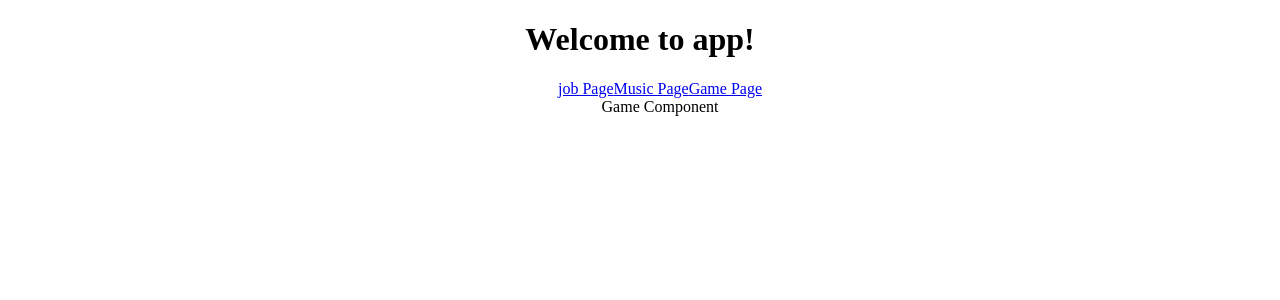
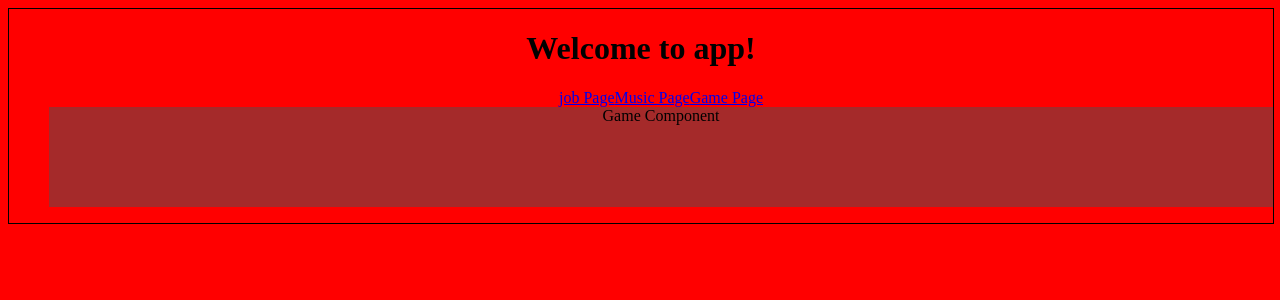
Before and after one commit to nasreddineskandrani/full-example-angular, an Angular app: page /game in a window 1280 px wide. Shown: the top 300 px of the page. Built offline with nearby package versions, Linux system fonts and the light colour scheme; no server answers; what @ngrx/store would draw is missing.

Commit message:
add theme management prototype for dynamic generation by cms (AEM)  without timestamp

```diff
--- a/src/app/game/game.component.ts
+++ b/src/app/game/game.component.ts
@@ -14,9 +14,15 @@ interface DataResponse {
 @Component({
   selector: 'app-game',
   template: `
-    <div class="game-title"> Game Component </div>
+    <div class="game-container ptheme-color-game"> Game Component </div>
   `,
-  styles: [``]
+  styles: [
+    `
+      .game-container {
+        min-height: 100px;
+      }
+    `
+  ]
 })
 export class GameComponent implements OnInit, OnDestroy {
   private destroyed$ = new Subject<boolean>();
--- /dev/null
+++ b/src/assets/theme.a.css
@@ -0,0 +1,7 @@
+.ptheme-body-colored {
+  background: red;
+}
+
+.ptheme-color-game {
+  background: brown;
+}
--- /dev/null
+++ b/src/assets/theme.b.css
@@ -0,0 +1,7 @@
+.ptheme-body-colored {
+  background: red;
+}
+
+.ptheme-color-game {
+  background: pink;
+}
--- a/src/index.html
+++ b/src/index.html
@@ -1,5 +1,6 @@
 <!doctype html>
 <html lang="en">
+
 <head>
   <meta charset="utf-8">
   <title>Testngrx</title>
@@ -8,7 +9,10 @@
   <meta name="viewport" content="width=device-width, initial-scale=1">
   <link rel="icon" type="image/x-icon" href="favicon.ico">
 </head>
-<body>
+
+<body class="ptheme-body-colored">
+  <link rel="stylesheet" type="text/css" href="assets/theme.a.css">
   <app-root></app-root>
 </body>
+
 </html>
--- a/src/styles.css
+++ /dev/null
@@ -1 +0,0 @@
-/* You can add global styles to this file, and also import other style files */
--- /dev/null
+++ b/src/styles.scss
@@ -0,0 +1,9 @@
+/* You can add global styles to this file, and also import other style files */
+body {
+  app-root {
+    display: block;
+    border: 1px solid black;
+    width: 100%;
+    height: 100%;
+  }
+}
```
Also changed, not shown: .angular-cli.json.
